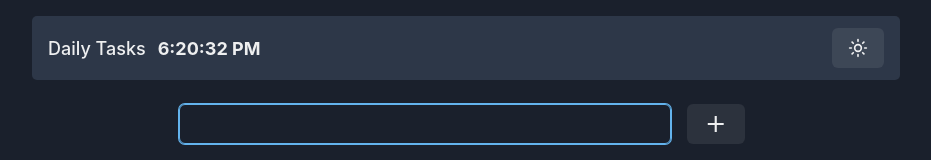
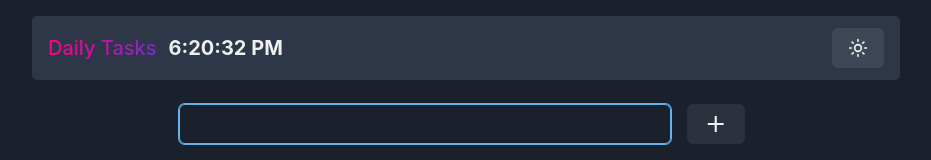
Before and after one commit to NaufalFahmiF/todostest, a React (Vite) app in the folder client/: page / in a window 1280 px wide. Shown: the top 160 px of the page, without its empty margins (174-1105 px from the left). Built offline with nearby package versions, Linux system fonts and the light colour scheme; no server answers.

Commit message:
designFix_3

```diff
--- a/client/src/components/Navbar.tsx
+++ b/client/src/components/Navbar.tsx
@@ -1,4 +1,4 @@
-import { Box, Flex, Button, useColorModeValue, useColorMode, Text, Container } from "@chakra-ui/react";
+import { Box, Flex, Button, useColorModeValue, useColorMode, Text, Container} from "@chakra-ui/react";
 import { IoMoon } from "react-icons/io5";
 import { LuSun } from "react-icons/lu";
 import { useState, useEffect } from "react";
@@ -17,26 +17,31 @@ export default function Navbar() {
   return (
     <Container maxW={"900px"}>
       <Box bg={useColorModeValue("gray.400", "gray.700")} px={4} my={4} borderRadius={"5"}>
-        <Flex h={16} alignItems={"center"} justifyContent={"space-between"}>
+        <Flex h={16} alignItems={"center"} justifyContent={"space-between"} >
           {/* LEFT SIDE */}
           <Flex
             justifyContent={"center"}
             alignItems={"center"}
             gap={3}
-            display={{ base: "none", sm: "flex" }}
+            display={{ base: "flex", sm: "flex" }}
           >
-            <Text fontSize={"lg"} fontWeight={500}>
+            <Text
+            fontSize={{ base: "12px", md: "17px", lg: "20px"}}
+            fontWeight={500}
+            bgGradient='linear(to-l, #7a2aCd, #FF0080)'
+            bgClip='text'
+            >
               Daily Tasks
             </Text>
-            <Text fontSize={"lg"} fontWeight={"bold"}>
+            <Text fontSize={{ base: "12px", md: "17px", lg: "20px"}} fontWeight={"bold"}>
               {currentTime}
             </Text>
           </Flex>
 
           {/* RIGHT SIDE */}
-          <Flex alignItems={"center"} gap={3}>
+          <Flex alignItems={"right"} gap={20} justify={"right"}>
             {/* Toggle Color Mode */}
-            <Button onClick={toggleColorMode}>
+            <Button onClick={toggleColorMode} >
               {colorMode === "light" ? <IoMoon /> : <LuSun size={20} />}
             </Button>
           </Flex>
--- a/client/src/components/TodoList.tsx
+++ b/client/src/components/TodoList.tsx
@@ -50,7 +50,7 @@ const TodoList = () => {
 			)}
 			{!isLoading && todos?.length === 0 && (
 				<Stack alignItems={"center"} gap='3'>
-					<Text fontSize={"xl"} textAlign={"center"} color={"gray.500"}>
+					<Text fontSize={"xl"} textAlign={"center"} color={"green.500"}>
 						All tasks completed   !!!
 					</Text>
 					<img src='/go.png' alt='Go logo' width={70} height={70} />
```
Also changed, not shown: 2 other files (tests, documents, lock files or other folders).
